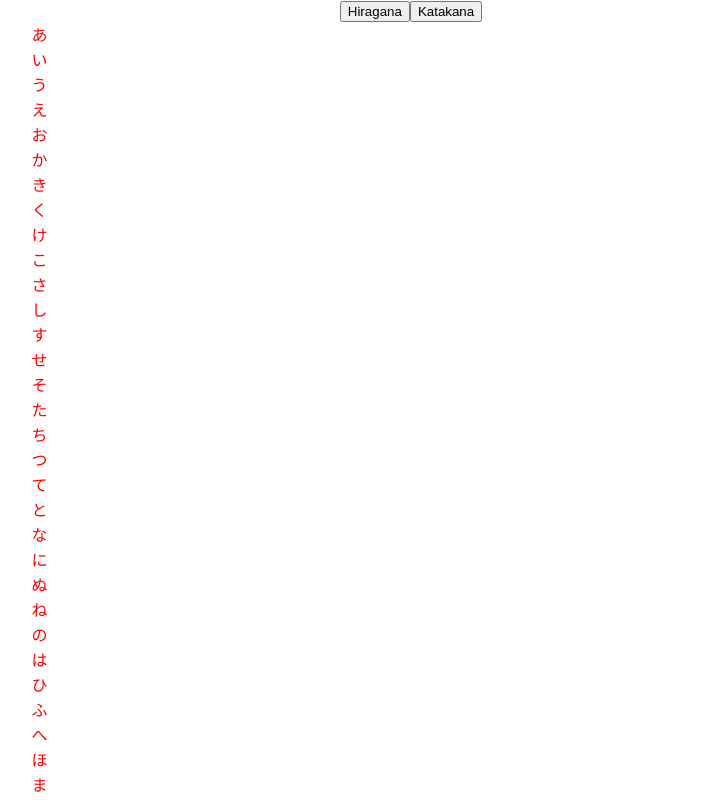
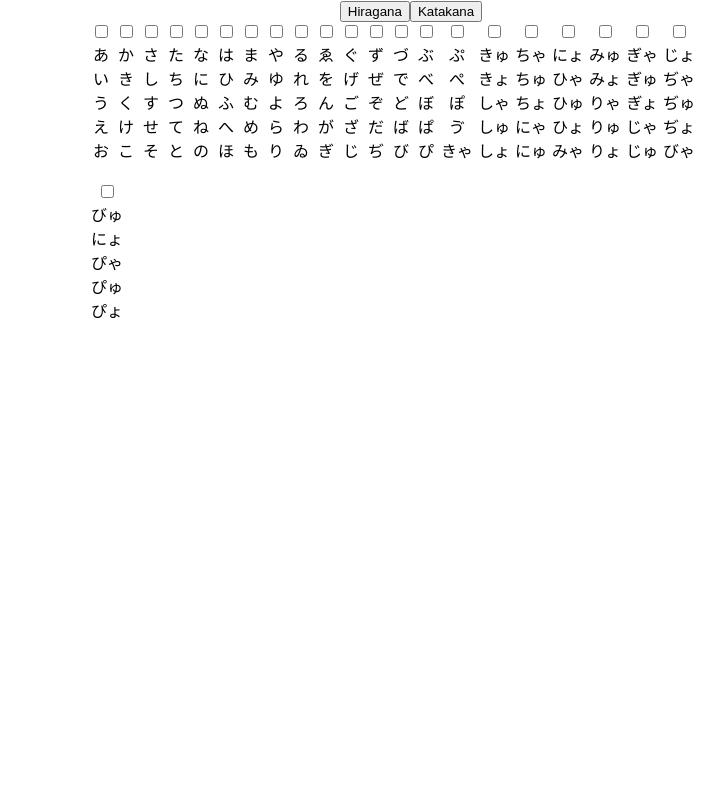
Before and after one commit to thomgardiner/hirakana, a React (Create React App) app: page / in a window 1280 px wide. Both pictures are taken after a click on the button "Hiragana". Shown: the top 800 px of the page, without its empty margins (229-953 px from the left). Built offline with nearby package versions, Linux system fonts and the light colour scheme.

Commit message:
input select

```diff
--- a/src/component/OptionGrid.css
+++ b/src/component/OptionGrid.css
@@ -1,11 +1,14 @@
 .options-grid{
-    width: 60%;
+    width: 50%;
     height: 50%;
     margin: auto;
 }
 
-.character-square{
-    width: 25px;
-    height: 25px;
-    color: red;
+.characterContainer{
 }
+
+.container{
+    height: 160px;
+    float: left;
+    margin-right: 5px;
+}
--- a/src/component/OptionGrid.js
+++ b/src/component/OptionGrid.js
@@ -4,18 +4,23 @@ import './OptionGrid.css';
 
 const OptionGrid= props => {
 
+    const [studyObj, setStudyObj] = useState([]);
+
+    const handleCheck = input => {
+        console.log(input + "is the input")
+    }
+
    return(
       <div className="options-grid">
-
-
-
         {props.data.map((row, index) => (
-
-          <div className="characterContainer" key={index}>
+        <div key={index + '_container'}className="container">
+        <input key={index + '-input'} type="checkbox" value="true" onChange={() => handleCheck(row)}></input>
+          <div className="characterContainer" key={index + '-char'}>
             {row.map((item, index1) => (
                     <div className="character-square" key={index + "_" + index1}> {row[index1].character}
                    </div>
             ))}
+        </div>
         </div>
         ))}
       </div>
```
